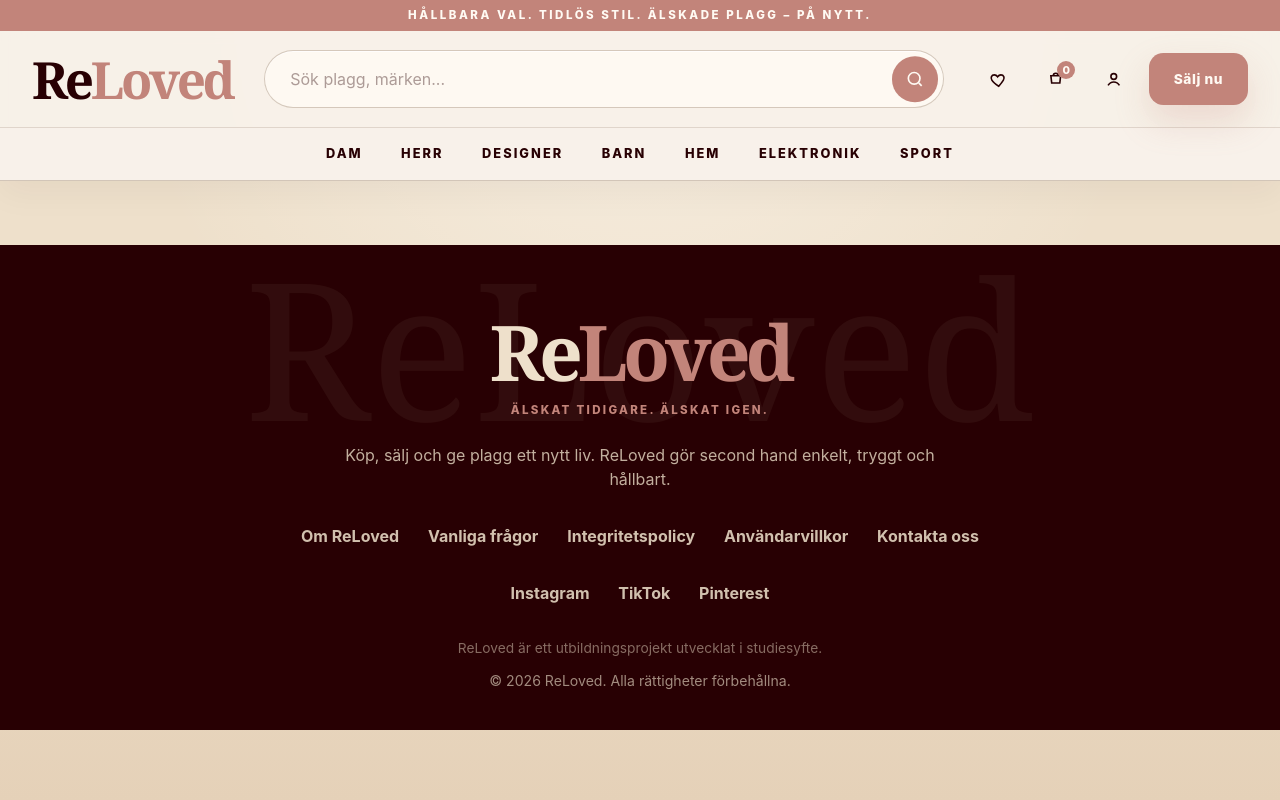
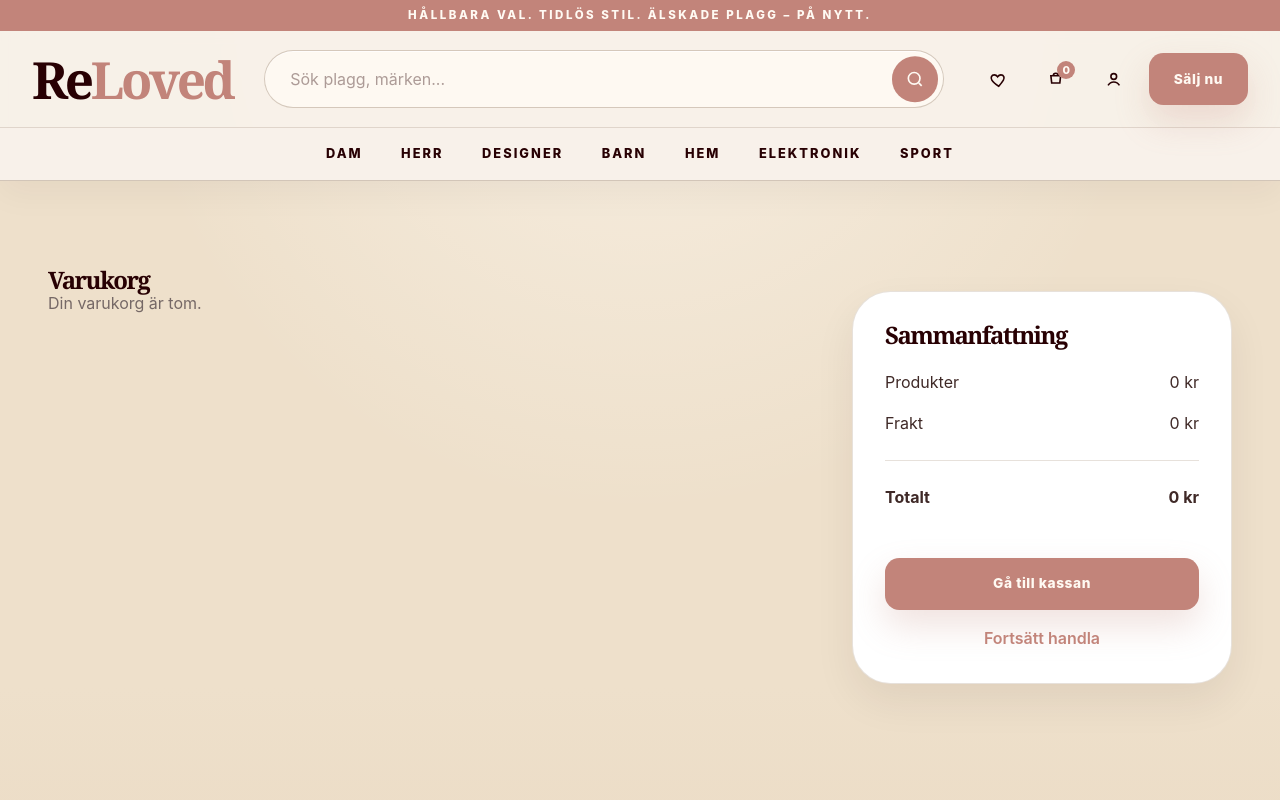
Before and after one commit to shemaakamal00/ReLoved, a React (Vite) app in the folder reloved-app/: page /cart in a window 1280 px wide. Shown: the top 800 px of the page. Built offline with nearby package versions, Linux system fonts and the light colour scheme.

Commit message:
Cart + Favorites: build Cart and Favorites pages, fix loading flicker

```diff
--- a/reloved-app/src/App.tsx
+++ b/reloved-app/src/App.tsx
@@ -9,6 +9,8 @@ import Login from "./pages/Login";
 import Register from "./pages/Register";
 import { CartProvider } from "./context/CartContext";
 import { FavoritesProvider } from "./context/FavoritesContext";
+import Cart from "./pages/Cart";
+import Favorites from "./pages/Favorites";
 
 function App() {
   return (
@@ -24,6 +26,8 @@ function App() {
               <Route path="/product/:id" element={<ProductDetail />} />
               <Route path="/login" element={<Login />} />
               <Route path="/register" element={<Register />} />
+              <Route path="/cart" element={<Cart />} />
+              <Route path="/favorites" element={<Favorites />} />
             </Routes>
 
             <Footer />
--- a/reloved-app/src/context/CartContext.tsx
+++ b/reloved-app/src/context/CartContext.tsx
@@ -58,8 +58,8 @@ export function CartProvider({ children }: { children: ReactNode }) {
   const [items, setItems] = useState<CartLine[]>([]);
   const [loading, setLoading] = useState(true);
 
-  async function loadCart() {
-    setLoading(true);
+  async function loadCart(showLoading = true) {
+    if (showLoading) setLoading(true);
 
     if (user && token) {
       const local = loadLocalCart();
@@ -113,7 +113,7 @@ export function CartProvider({ children }: { children: ReactNode }) {
       else local.push({ id: productId, quantity });
       saveLocalCart(local);
     }
-    await loadCart();
+    await loadCart(false);
   }
 
   async function removeFromCart(productId: number) {
@@ -122,7 +122,7 @@ export function CartProvider({ children }: { children: ReactNode }) {
     } else {
       saveLocalCart(loadLocalCart().filter((l) => l.id !== productId));
     }
-    await loadCart();
+    await loadCart(false);
   }
 
   async function updateQuantity(productId: number, quantity: number) {
@@ -136,7 +136,7 @@ export function CartProvider({ children }: { children: ReactNode }) {
       if (line) line.quantity = quantity;
       saveLocalCart(local);
     }
-    await loadCart();
+    await loadCart(false);
   }
 
   const cartCount = items.reduce((sum, item) => sum + item.quantity, 0);
--- /dev/null
+++ b/reloved-app/src/pages/Cart.tsx
@@ -0,0 +1,118 @@
+import { Link } from "react-router-dom";
+import { useCart } from "../context/CartContext";
+
+function Cart() {
+  const { items, loading, removeFromCart, updateQuantity } = useCart();
+
+  const subtotal = items.reduce(
+    (sum, item) => sum + item.product.price * item.quantity,
+    0,
+  );
+  const shipping = subtotal > 0 ? 49 : 0;
+  const total = subtotal + shipping;
+
+  if (loading) {
+    return (
+      <main>
+        <p>Laddar varukorg...</p>
+      </main>
+    );
+  }
+
+  return (
+    <main>
+      <section className="cart-page section">
+        <div className="container">
+          <h1>Varukorg</h1>
+
+          <div className="cart-layout">
+            <div className="cart-items">
+              {items.length === 0 ? (
+                <p>Din varukorg är tom.</p>
+              ) : (
+                items.map((item) => (
+                  <article
+                    className="cart-item"
+                    key={item.product_id}
+                    data-product-id={item.product_id}
+                  >
+                    <img
+                      src={item.product.image_url ?? ""}
+                      alt={item.product.alt_text ?? item.product.name}
+                    />
+
+                    <div className="cart-item__info">
+                      <h2>{item.product.name}</h2>
+                      <p>{item.product.brand}</p>
+
+                      <div className="cart-item__quantity">
+                        <button
+                          type="button"
+                          onClick={() =>
+                            updateQuantity(item.product_id, item.quantity - 1)
+                          }
+                          aria-label="Minska antal"
+                        >
+                          −
+                        </button>
+                        <span>{item.quantity}</span>
+                        <button
+                          type="button"
+                          onClick={() =>
+                            updateQuantity(item.product_id, item.quantity + 1)
+                          }
+                          aria-label="Öka antal"
+                        >
+                          +
+                        </button>
+                      </div>
+
+                      <button
+                        type="button"
+                        onClick={() => removeFromCart(item.product_id)}
+                      >
+                        Ta bort
+                      </button>
+                    </div>
+
+                    <p className="cart-item__price">
+                      {item.product.price * item.quantity} kr
+                    </p>
+                  </article>
+                ))
+              )}
+            </div>
+
+            <aside className="cart-summary">
+              <h2>Sammanfattning</h2>
+
+              <div className="summary-row">
+                <span>Produkter</span>
+                <span>{subtotal} kr</span>
+              </div>
+
+              <div className="summary-row">
+                <span>Frakt</span>
+                <span>{shipping} kr</span>
+              </div>
+
+              <div className="summary-row summary-row--total">
+                <span>Totalt</span>
+                <span>{total} kr</span>
+              </div>
+
+              <Link to="/checkout" className="button button-primary">
+                Gå till kassan
+              </Link>
+              <Link to="/products" className="cart-summary__link">
+                Fortsätt handla
+              </Link>
+            </aside>
+          </div>
+        </div>
+      </section>
+    </main>
+  );
+}
+
+export default Cart;
--- /dev/null
+++ b/reloved-app/src/pages/Favorites.tsx
@@ -0,0 +1,72 @@
+import { Link } from "react-router-dom";
+import { useFavorites } from "../context/FavoritesContext";
+
+function Favorites() {
+  const { favorites, loading, toggleFavorite } = useFavorites();
+
+  if (loading) {
+    return (
+      <main>
+        <p>Laddar favoriter...</p>
+      </main>
+    );
+  }
+
+  return (
+    <main>
+      <section className="favorites-page section">
+        <div className="container">
+          <div className="favorites-header">
+            <h1>Mina favoriter</h1>
+          </div>
+
+          {favorites.length === 0 ? (
+            <div className="favorites-empty">
+              <h2>Inga favoriter ännu</h2>
+              <p>När du sparar produkter visas de här.</p>
+              <Link to="/products" className="button button-primary">
+                Utforska produkter
+              </Link>
+            </div>
+          ) : (
+            <div className="product-grid" data-favorites-list>
+              {favorites.map((product) => (
+                <article
+                  className="product-card"
+                  data-product-id={product.id}
+                  key={product.id}
+                >
+                  <Link to={`/product/${product.id}`}>
+                    <img
+                      src={product.image_url ?? ""}
+                      alt={product.alt_text ?? product.name}
+                      className="product-card__image"
+                    />
+                  </Link>
+
+                  <div className="product-card-content">
+                    <p className="product-card__brand">{product.brand}</p>
+                    <h3 className="product-card__name">{product.name}</h3>
+                    <p className="product-card__meta">
+                      {product.size} • {product.condition}
+                    </p>
+                    <p className="product-card__price">{product.price} kr</p>
+                    <button
+                      type="button"
+                      className="button button-secondary"
+                      onClick={() => toggleFavorite(product.id)}
+                    >
+                      ♥ Ta bort
+                    </button>
+                  </div>
+                </article>
+              ))}
+            </div>
+          )}
+        </div>
+      </section>
+    </main>
+  );
+}
+
+export default Favorites;
```
Also changed, not shown: 1 other file (tests, documents, lock files or other folders).
